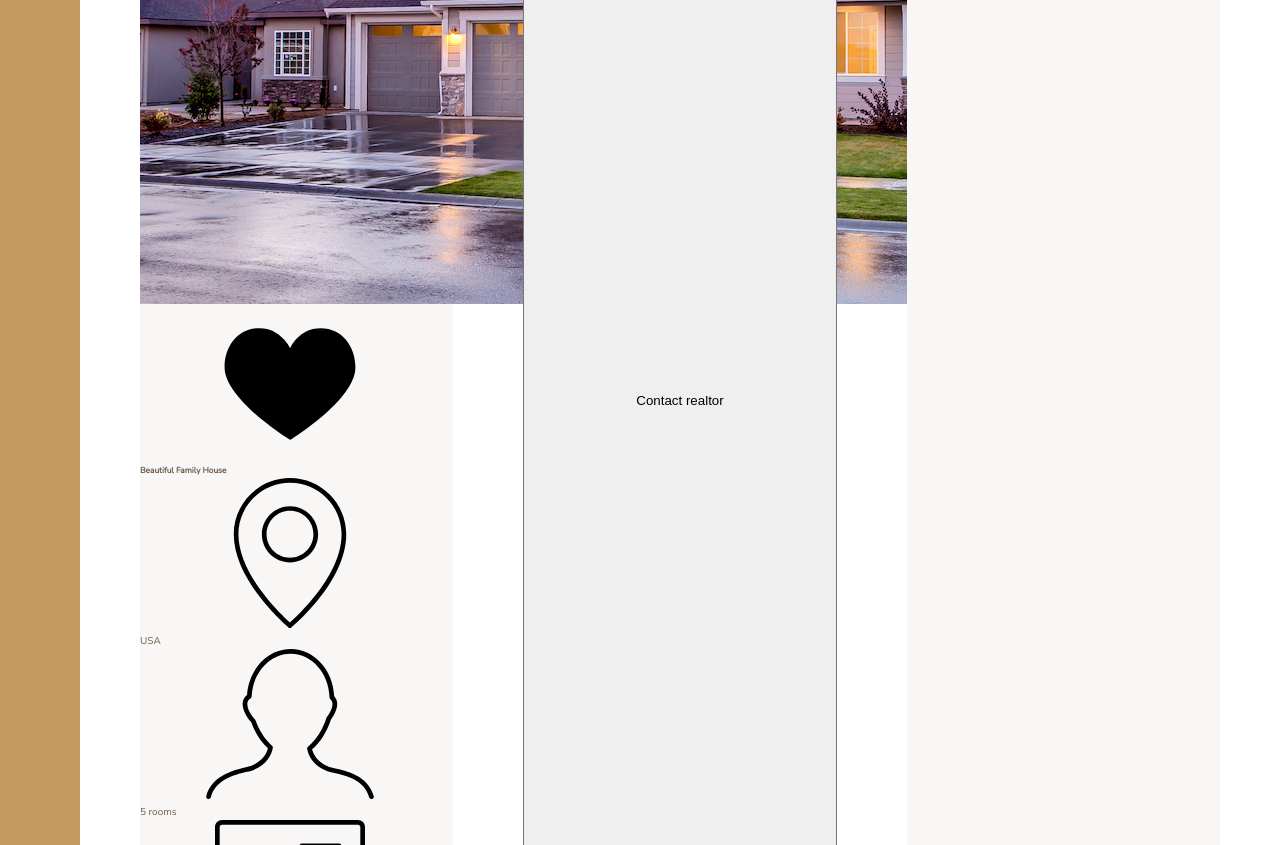
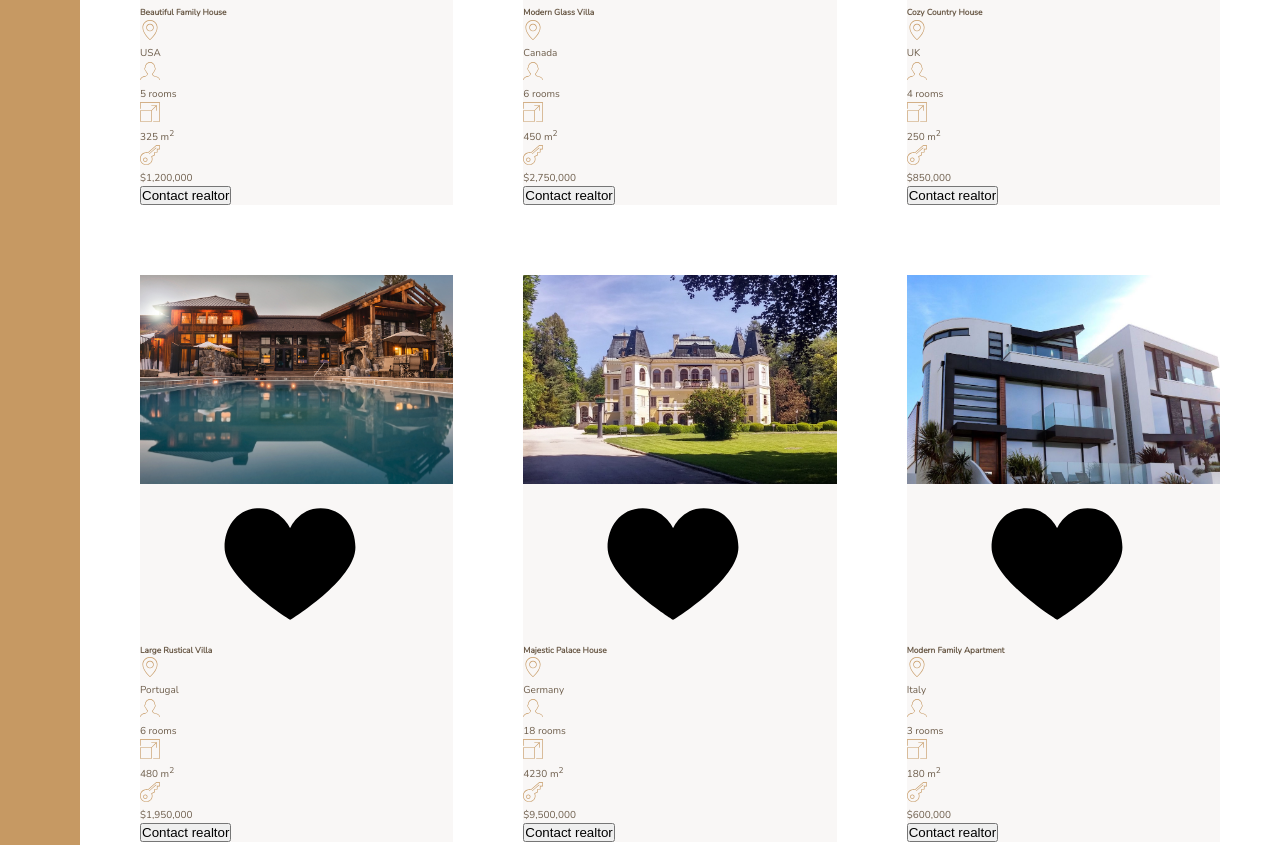
Before and after one commit to AlinaZakirod/nexter-, a website: page index.html in a window 1280 px wide. Shown: the part 2333-3178 px from the top of the page. Drawn offline with nearby package versions, Linux system fonts and the light colour scheme.

Commit message:
homes cards all markup

```diff
--- a/index.html
+++ b/index.html
@@ -124,7 +124,7 @@
     <section class="homes">
       <div class="home">
         <img src="img/house-1.jpeg" alt="House 1" class="home__img" />
-        <svg class="homee__like">
+        <svg class="home__like">
           <use xlink:href="img/sprite.svg#icon-heart-full"></use>
         </svg>
         <h5 class="home__name">Beautiful Family House</h5>
@@ -155,13 +155,188 @@
           </svg>
           <p>$1,200,000</p>
         </div>
+        <button class="cta">Contact realtor</button>
       </div>
-      <button class="cta">Contact realtor</button>
-      <div class="home">Home card 2</div>
-      <div class="home">Home card 3</div>
-      <div class="home">Home card 4</div>
-      <div class="home">Home card 5</div>
-      <div class="home">Home card 6</div>
+
+      <div class="home">
+        <img src="img/house-2.jpeg" alt="House 2" class="home__img" />
+        <svg class="home__like">
+          <use xlink:href="img/sprite.svg#icon-heart-full"></use>
+        </svg>
+        <h5 class="home__name">Modern Glass Villa</h5>
+        <div class="home__location">
+          <svg>
+            <use xlink:href="img/sprite.svg#icon-map-pin"></use>
+          </svg>
+          <p>Canada</p>
+        </div>
+
+        <div class="home__rooms">
+          <svg>
+            <use xlink:href="img/sprite.svg#icon-profile-male"></use>
+          </svg>
+          <p>6 rooms</p>
+        </div>
+
+        <div class="home__area">
+          <svg>
+            <use xlink:href="img/sprite.svg#icon-expand"></use>
+          </svg>
+          <p>450 m<sup>2</sup></p>
+        </div>
+
+        <div class="home__price">
+          <svg>
+            <use xlink:href="img/sprite.svg#icon-key"></use>
+          </svg>
+          <p>$2,750,000</p>
+        </div>
+        <button class="cta">Contact realtor</button>
+      </div>
+
+      <div class="home">
+        <img src="img/house-3.jpeg" alt="House 3" class="home__img" />
+        <svg class="home__like">
+          <use xlink:href="img/sprite.svg#icon-heart-full"></use>
+        </svg>
+        <h5 class="home__name">Cozy Country House</h5>
+        <div class="home__location">
+          <svg>
+            <use xlink:href="img/sprite.svg#icon-map-pin"></use>
+          </svg>
+          <p>UK</p>
+        </div>
+
+        <div class="home__rooms">
+          <svg>
+            <use xlink:href="img/sprite.svg#icon-profile-male"></use>
+          </svg>
+          <p>4 rooms</p>
+        </div>
+
+        <div class="home__area">
+          <svg>
+            <use xlink:href="img/sprite.svg#icon-expand"></use>
+          </svg>
+          <p>250 m<sup>2</sup></p>
+        </div>
+
+        <div class="home__price">
+          <svg>
+            <use xlink:href="img/sprite.svg#icon-key"></use>
+          </svg>
+          <p>$850,000</p>
+        </div>
+        <button class="cta">Contact realtor</button>
+      </div>
+
+      <div class="home">
+        <img src="img/house-4.jpeg" alt="House 4" class="home__img" />
+        <svg class="home__like">
+          <use xlink:href="img/sprite.svg#icon-heart-full"></use>
+        </svg>
+        <h5 class="home__name">Large Rustical Villa</h5>
+        <div class="home__location">
+          <svg>
+            <use xlink:href="img/sprite.svg#icon-map-pin"></use>
+          </svg>
+          <p>Portugal</p>
+        </div>
+
+        <div class="home__rooms">
+          <svg>
+            <use xlink:href="img/sprite.svg#icon-profile-male"></use>
+          </svg>
+          <p>6 rooms</p>
+        </div>
+
+        <div class="home__area">
+          <svg>
+            <use xlink:href="img/sprite.svg#icon-expand"></use>
+          </svg>
+          <p>480 m<sup>2</sup></p>
+        </div>
+
+        <div class="home__price">
+          <svg>
+            <use xlink:href="img/sprite.svg#icon-key"></use>
+          </svg>
+          <p>$1,950,000</p>
+        </div>
+        <button class="cta">Contact realtor</button>
+      </div>
+
+      <div class="home">
+        <img src="img/house-5.jpeg" alt="House 5" class="home__img" />
+        <svg class="home__like">
+          <use xlink:href="img/sprite.svg#icon-heart-full"></use>
+        </svg>
+        <h5 class="home__name">Majestic Palace House</h5>
+        <div class="home__location">
+          <svg>
+            <use xlink:href="img/sprite.svg#icon-map-pin"></use>
+          </svg>
+          <p>Germany</p>
+        </div>
+
+        <div class="home__rooms">
+          <svg>
+            <use xlink:href="img/sprite.svg#icon-profile-male"></use>
+          </svg>
+          <p>18 rooms</p>
+        </div>
+
+        <div class="home__area">
+          <svg>
+            <use xlink:href="img/sprite.svg#icon-expand"></use>
+          </svg>
+          <p>4230 m<sup>2</sup></p>
+        </div>
+
+        <div class="home__price">
+          <svg>
+            <use xlink:href="img/sprite.svg#icon-key"></use>
+          </svg>
+          <p>$9,500,000</p>
+        </div>
+        <button class="cta">Contact realtor</button>
+      </div>
+
+      <div class="home">
+        <img src="img/house-6.jpeg" alt="House 6" class="home__img" />
+        <svg class="home__like">
+          <use xlink:href="img/sprite.svg#icon-heart-full"></use>
+        </svg>
+        <h5 class="home__name">Modern Family Apartment</h5>
+        <div class="home__location">
+          <svg>
+            <use xlink:href="img/sprite.svg#icon-map-pin"></use>
+          </svg>
+          <p>Italy</p>
+        </div>
+
+        <div class="home__rooms">
+          <svg>
+            <use xlink:href="img/sprite.svg#icon-profile-male"></use>
+          </svg>
+          <p>3 rooms</p>
+        </div>
+
+        <div class="home__area">
+          <svg>
+            <use xlink:href="img/sprite.svg#icon-expand"></use>
+          </svg>
+          <p>180 m<sup>2</sup></p>
+        </div>
+
+        <div class="home__price">
+          <svg>
+            <use xlink:href="img/sprite.svg#icon-key"></use>
+          </svg>
+          <p>$600,000</p>
+        </div>
+        <button class="cta">Contact realtor</button>
+      </div>
     </section>
 
     <section class="gallery">
--- a/sass/_homes.scss
+++ b/sass/_homes.scss
@@ -10,4 +10,26 @@
 
 .home {
   background-color: $color-grey-light-1;
+
+  &__img {
+    width: 100%;
+  }
+
+  &__like {
+  }
+
+  &__name {
+  }
+  &__location,
+  &__rooms,
+  &__area,
+  &__price {
+    svg {
+      fill: $color-primary;
+      height: 2rem;
+      width: 2rem;
+    }
+    p {
+    }
+  }
 }
```
Also changed, not shown: css/style.css.
